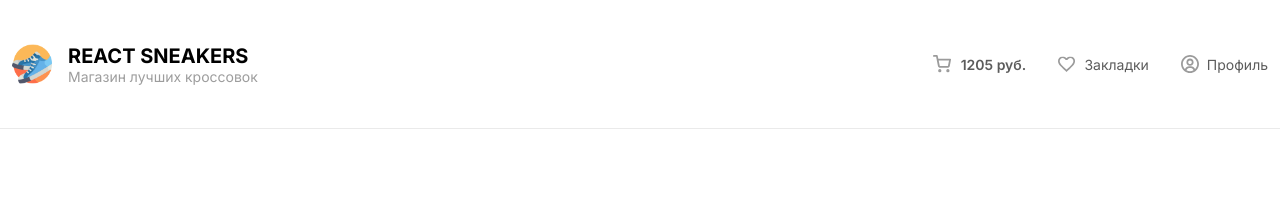
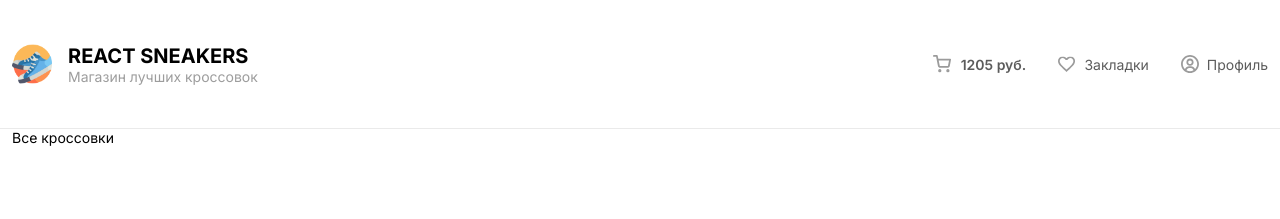
Before and after one commit to Mishka-Web/project-shop-sneakers, a React (Vite) app in the folder client/: page / in a window 1280 px wide. Shown: the top 219 px of the page. Built offline with nearby package versions, Linux system fonts and the light colour scheme.

Commit message:
add component Main in App.tsx

```diff
--- a/client/src/App.tsx
+++ b/client/src/App.tsx
@@ -1,8 +1,12 @@
-import Header from './components/Header';
+import Header from "./components/Header";
+import Main from "./components/Main";
 
 function App() {
 	return (
-		<Header />
+		<>
+			<Header />
+			<Main />
+		</>
 	);
 }
 
```
